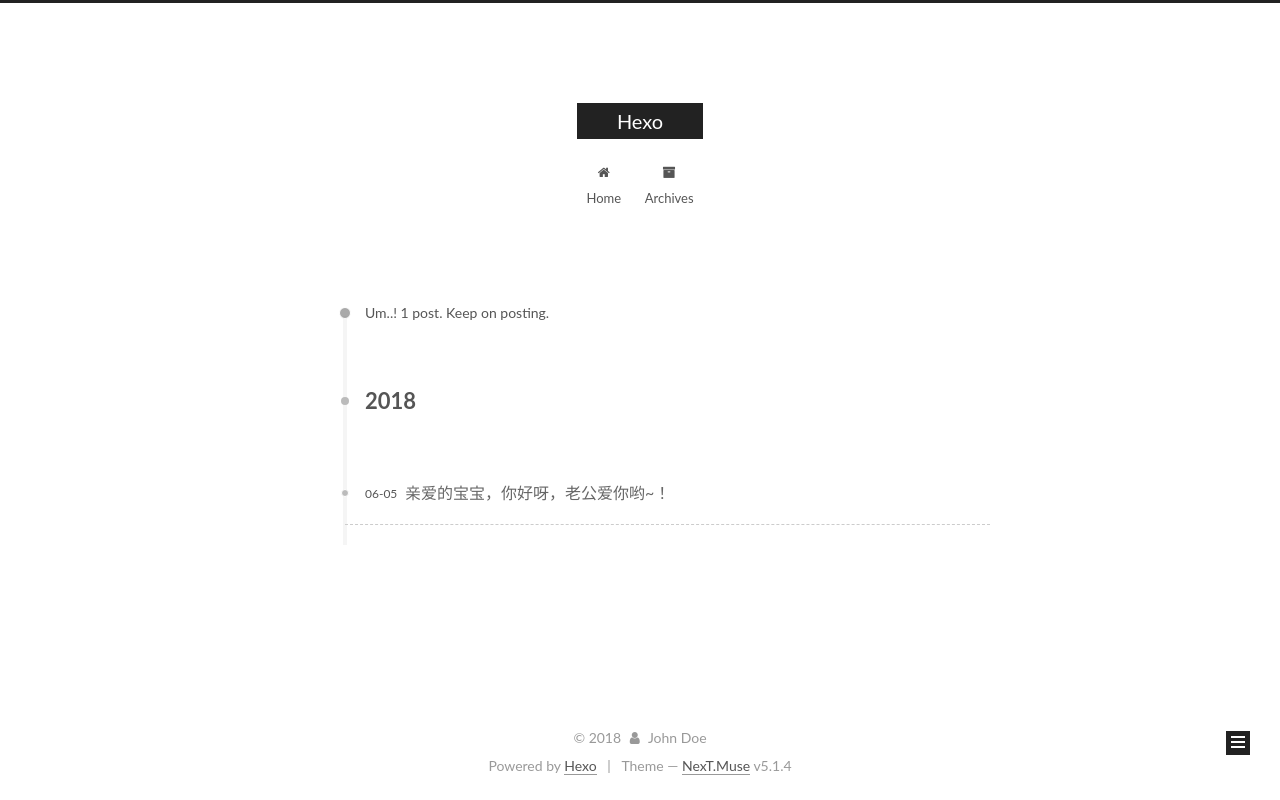
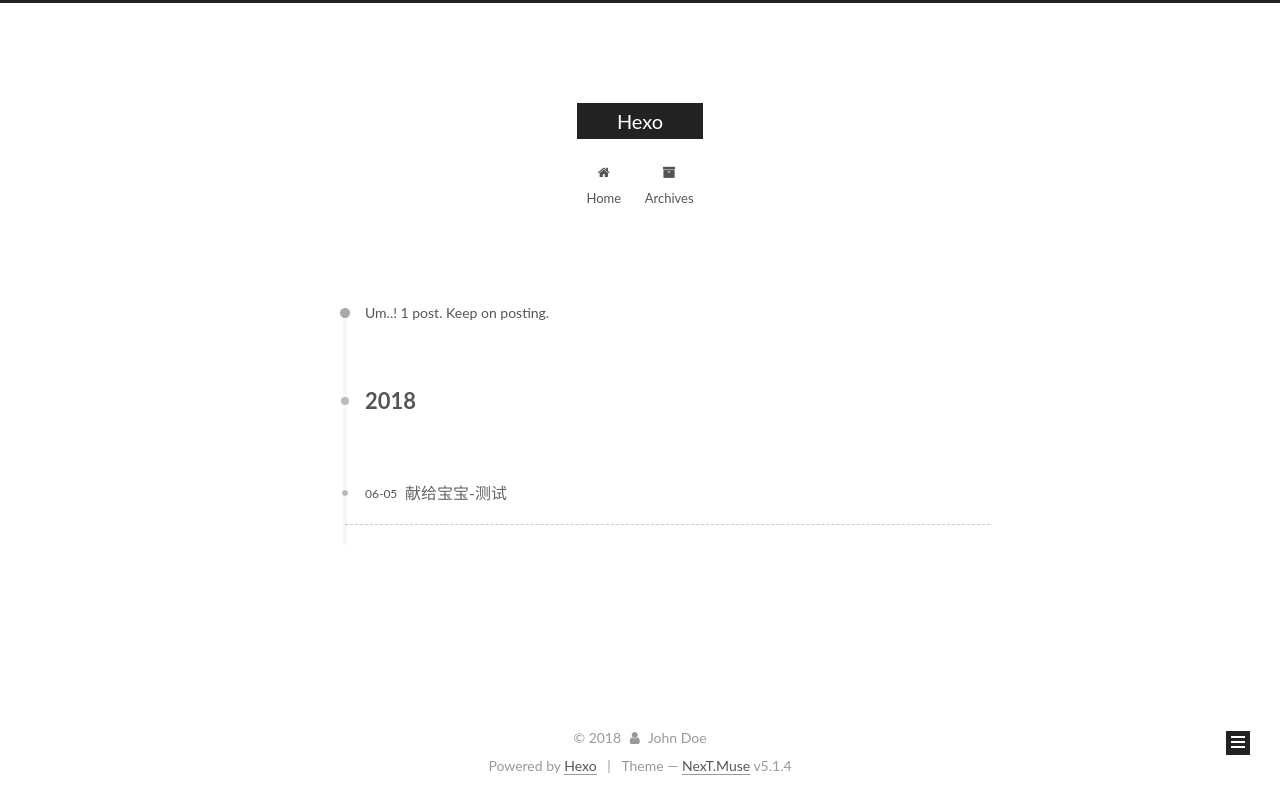
Before and after one commit to IdearHui/idear.github.io, a plain HTML site: page archives/index.html in a window 1280 px wide. Drawn offline with Linux system fonts and the light colour scheme.

Commit message:
Site updated: 2018-06-05 18:16:39

```diff
--- a/archives/index.html
+++ b/archives/index.html
@@ -253,7 +253,7 @@
 
             <a class="post-title-link" href="/2018/06/05/test/" itemprop="url">
 
-                <span itemprop="name">亲爱的宝宝，你好呀，老公爱你哟~！</span>
+                <span itemprop="name">献给宝宝-测试</span>
 
             </a>
 
```
Also changed, not shown: 2018/06/05/test/index.html (+5 -5 lines), archives/2018/06/index.html (+1 -1 lines), archives/2018/index.html (+1 -1 lines), index.html (+1 -1 lines).
